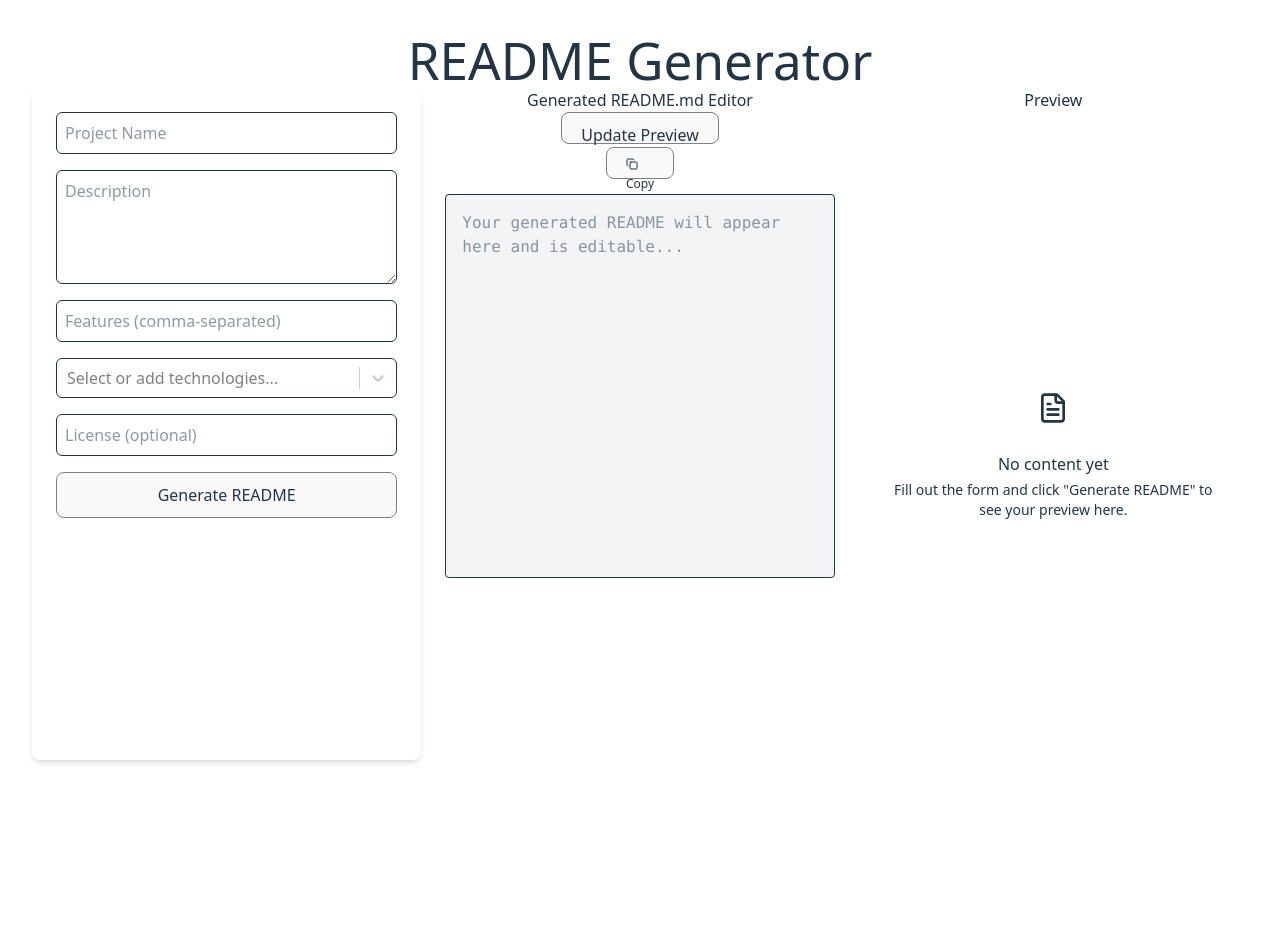
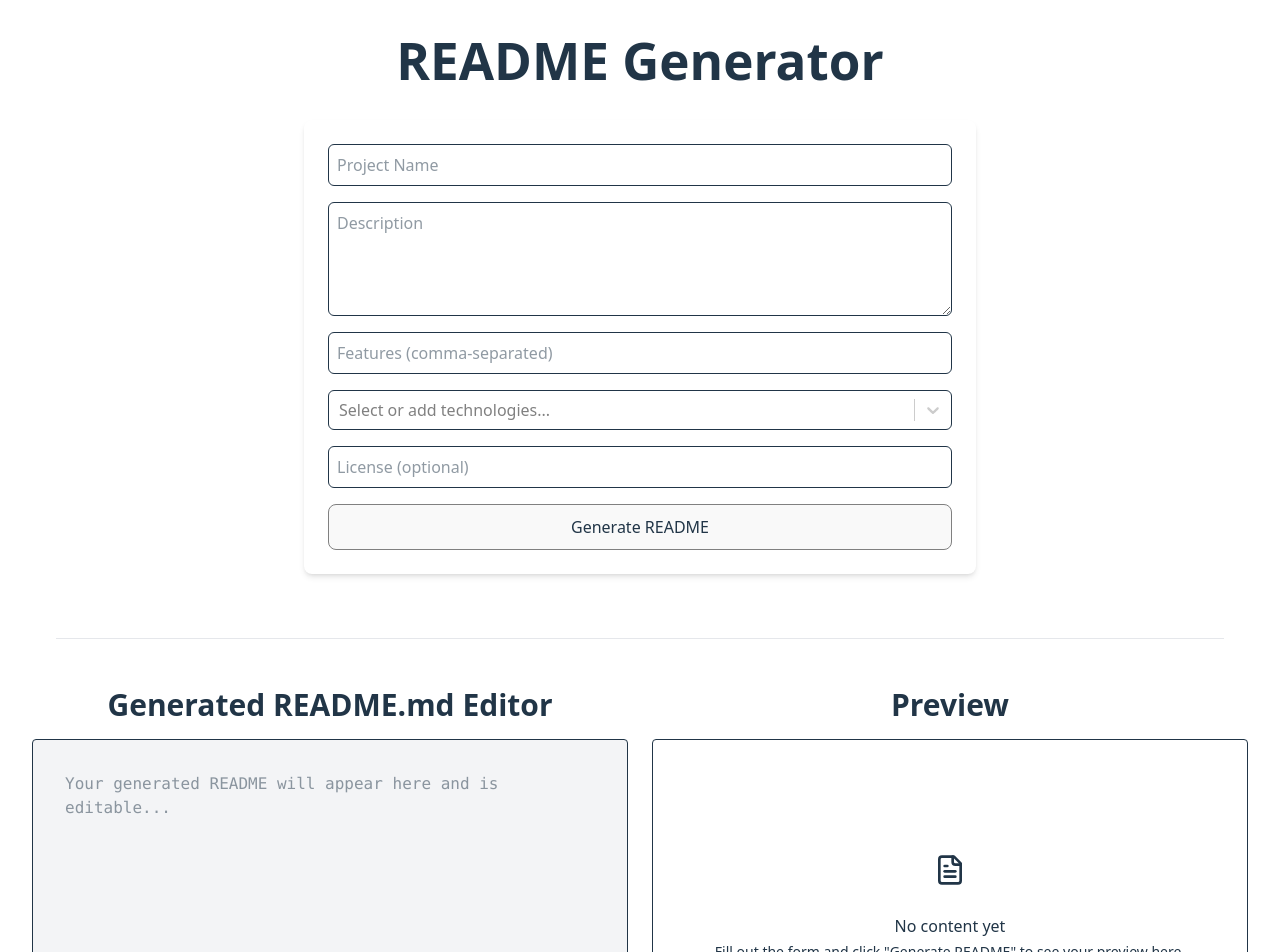
Before and after one commit to jynxxxxx/READme_generator, a React (Vite) app in the folder frontend/: page / in a window 1280 px wide. Shown: the top 952 px of the page. Before the commit the page ends 920 px from the top, so only its background shows below. Built offline with nearby package versions, Linux system fonts and the light colour scheme.

Commit message:
update styling

```diff
--- a/frontend/package.json
+++ b/frontend/package.json
@@ -15,6 +15,7 @@
     "react": "^19.1.1",
     "react-dom": "^19.1.1",
     "react-select": "^5.10.2",
+    "react-textarea-autosize": "^8.5.9",
     "sonner": "^2.0.7"
   },
   "devDependencies": {
--- a/frontend/src/App.css
+++ b/frontend/src/App.css
@@ -1,6 +1,6 @@
 #root {
-  max-width: 1280px;
-  margin: 0 auto;
+  margin: 0;
   padding: 2rem;
   text-align: center;
+  width: 100%;
 }
--- a/frontend/src/App.tsx
+++ b/frontend/src/App.tsx
@@ -1,12 +1,14 @@
-import { useState } from 'react'
+import { useState, useRef } from 'react'
 import './App.css'
 import { toast } from 'sonner';
 import { Copy, Check, FileText } from 'lucide-react';
 import { renderMarkdownWithGitHubAPI, GitHubMarkdown } from './components/Github_ReadME_Styler';
 import { techOptions } from './components/TechnologyList';
 import CreatableSelect from "react-select/creatable";
+import TextareaAutosize from "react-textarea-autosize";
 
 function App() {
+  const readmeRef = useRef<HTMLDivElement>(null);
   const [projectName, setProjectName] = useState("");
   const [description, setDescription] = useState("");
   const [features, setFeatures] = useState("");
@@ -31,6 +33,15 @@ function App() {
     e.preventDefault();
     setLoading(true);
     setReadme("");
+
+    if (readmeRef.current) {
+      const top = readmeRef.current.getBoundingClientRect().top + window.scrollY;
+      const offset = window.innerHeight / 3; // one-third from top
+      window.scrollTo({
+        top: top - offset,
+        behavior: "smooth",
+      });
+    }
 
     try {
       const res = await fetch("http://localhost:8000/generate", {
@@ -95,17 +106,17 @@ function App() {
 
   return (
     <div >
-      <h1>README Generator</h1>
+      <h1 className='font-extrabold text-3xl mb-4'>README Generator</h1>
       <div className="min-h-screen">
-        <div className="grid grid-cols-1 lg:grid-cols-3 gap-6 h-[calc(100vh-8rem)]">
         <form
             onSubmit={handleGenerate}
-            className='flex flex-col gap-4 p-6 bg-white rounded-lg shadow-md'>
+            className='flex flex-col gap-4 p-6 bg-white rounded-lg shadow-md max-w-2xl mx-auto my-8'>
             <input
               placeholder="Project Name"
               value={projectName}
               onChange={(e) => setProjectName(e.target.value)}
               className='border rounded-md p-2 focus:border-gray-500 focus:ring-1 focus:ring-gray-500 focus:outline-none'
+              required
             />
             <textarea
               placeholder="Description"
@@ -113,6 +124,7 @@ function App() {
               onChange={(e) => setDescription(e.target.value)}
               rows={4}
               className='border rounded-md p-2 focus:border-gray-500 focus:ring-1 focus:ring-gray-500 focus:outline-none'
+              required
             />
             <input
               placeholder="Features (comma-separated)"
@@ -156,14 +168,24 @@ function App() {
             />
             <button type="submit" className='border rounded-md p-2' >Generate README</button>
         </form>
-
-          <div>
-            <h2>Generated README.md Editor</h2>
+        <div className="h-px border-b border-gray-200 mx-6 mt-16 mb-12"></div>
+        <div className="grid grid-cols-1 md:grid-cols-2 gap-6 pb-8">
+          <div ref={readmeRef} >
+            <h2 className='font-extrabold text-3xl mb-4'>Generated README.md Editor</h2>
+            {loading && <p>Generating...</p>}
+            <TextareaAutosize
+              value={readme}
+              onChange={(e) => setReadme(e.target.value)}
+              className="w-full min-h-[80%] p-8 border rounded resize-none font-mono bg-gray-100 break-words overflow-auto"
+              placeholder="Your generated README will appear here and is editable..."
+              minRows={10}
+            />
+            <div className="flex justify-end items-center gap-4">
               <div>
                 <button
                   onClick={(e) => handleGitHubAPI(e, readme)}
                   disabled={!readme}
-                className="h-8 px-3 gap-2"
+                  className="px-3 gap-2 w-fit text-sm"
                 >
                   Update Preview
                 </button>
@@ -172,38 +194,32 @@ function App() {
                 <button
                   onClick={copyToClipboard}
                   disabled={!readme}
-                className="h-8 px-3 gap-2"
+                  className="px-3 gap-2 flex items-center justify-center text-sm"
                 >
                   {copied ? (
                     <>
                       <Check className="h-3 w-3 text-accent" />
-                    <span className="text-xs">Copied!</span>
+                      <span>Copied!</span>
                     </>
                   ) : (
                     <>
                       <Copy className="h-3 w-3" />
-                    <span className="text-xs">Copy</span>
+                      <span>Copy</span>
                     </>
                   )}
                 </button>
               </div>
-            {loading && <p>Generating...</p>}
-            <textarea
-              value={readme}
-              onChange={(e) => setReadme(e.target.value)}
-              className="w-full h-96 p-4 border rounded resize-none font-mono bg-gray-100 whitespace-pre-wrap break-words overflow-auto"
-              placeholder="Your generated README will appear here and is editable..."
-            />
+            </div>
           </div>
 
           <div>
-            <h2>Preview</h2>
+            <h2 className='font-extrabold text-3xl mb-4'>Preview</h2>
             {readme ? (
-              <div className="w-full whitespace-pre-wrap break-words p-4 text-left prose prose-sm">
+              <div className="w-full break-words p-8 text-left prose prose-sm border rounded resize-none">
                 <GitHubMarkdown html={html} loading={loading} error={error} />
               </div>
             ) : (
-              <div className="h-full flex items-center justify-center text-center p-6">
+              <div className="min-h-[80%] flex items-center justify-center text-center p-6 border rounded resize-none">
                 <div className="space-y-3">
                   <div className="w-16 h-16 bg-muted rounded-full flex items-center justify-center mx-auto">
                     <FileText className="h-8 w-8 text-muted-foreground" />
--- a/frontend/src/index.css
+++ b/frontend/src/index.css
@@ -48,19 +48,15 @@ button {
   border-radius: 8px;
   border: 1px solid gray;
   padding: 0.6em 1.2em;
-  font-size: 1em;
-  font-weight: 500;
   font-family: inherit;
   background-color: #1a1a1a;
   cursor: pointer;
   transition: border-color 0.25s;
 }
+
 button:hover {
-  border-color: #646cff;
-}
-button:focus,
-button:focus-visible {
-  outline: 4px auto -webkit-focus-ring-color;
+  border-color: #16161c;
+  background-color: #d9d9d9;
 }
 
 .markdown-body ol li {
```
Also changed, not shown: 1 other file (tests, documents, lock files or other folders). Lines whose indentation alone changed are shown as unchanged.
